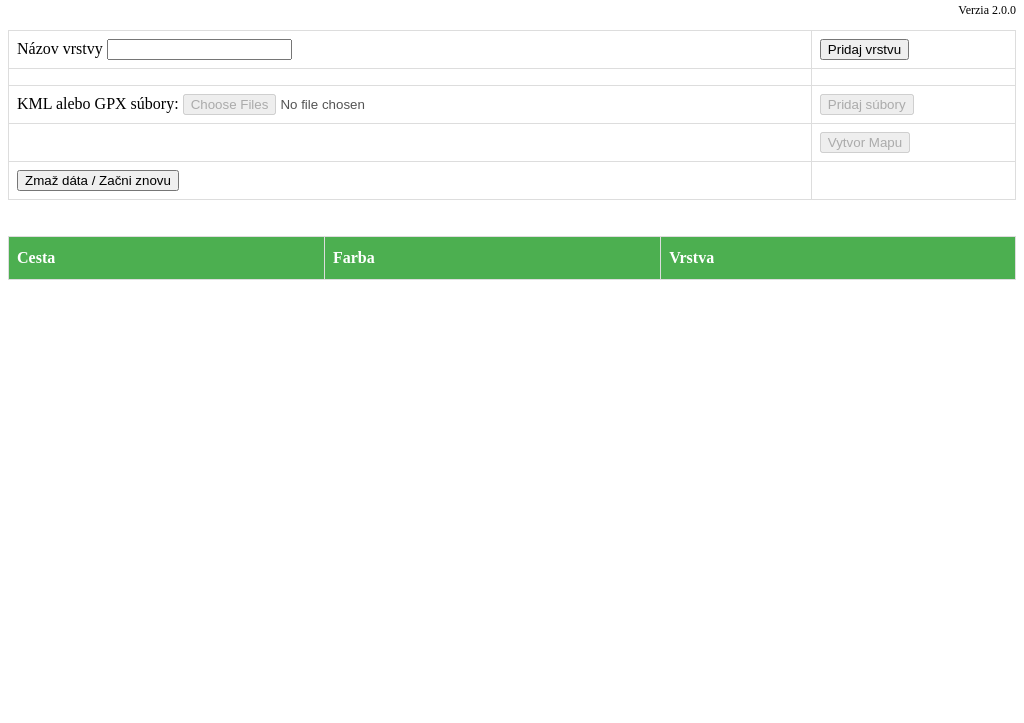
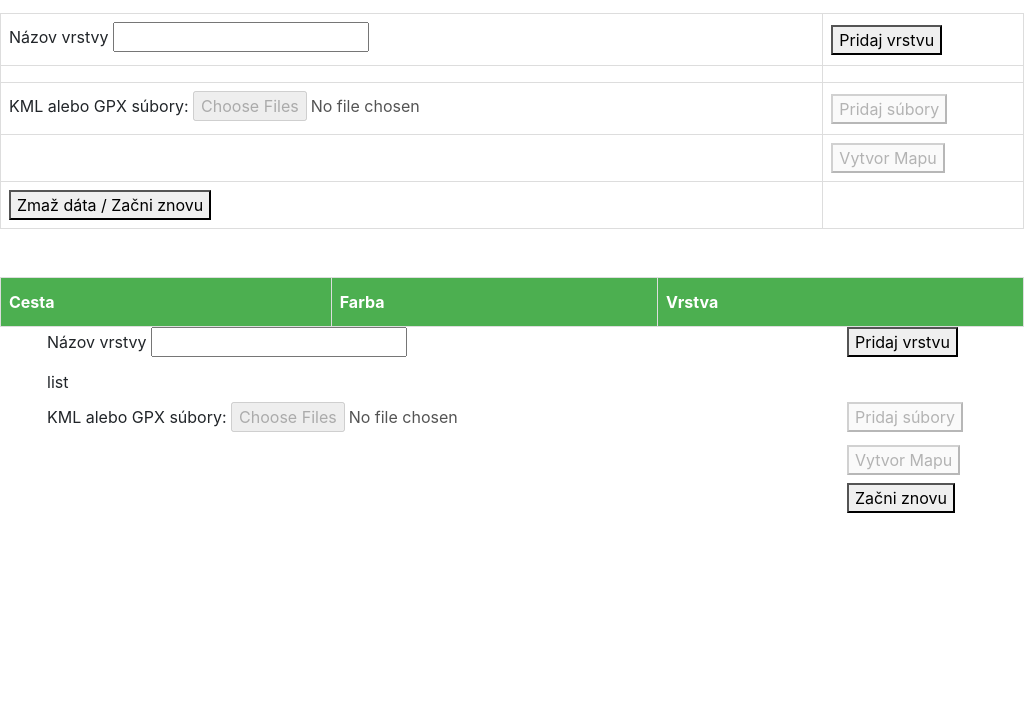
Before and after one commit to msolanikova/kml-creator, an Electron app: page src/index.html in a window 1024 px wide. Shown: the part 77-800 px from the top of the page. Drawn offline with Linux system fonts and the light colour scheme; no server answers.

Commit message:
bootstrap added

```diff
--- a/src/index.html
+++ b/src/index.html
@@ -1,10 +1,11 @@
-<!DOCTYPE html>
-<html>
+<!doctype html>
+<html lang="en">
 
 <head>
     <meta charset="UTF-8">
     <title>Skombinuj KML mapy do jednej!</title>
-    <link rel="stylesheet" href="style.css">
+    <link rel="stylesheet" href="./style.css">
+    <link rel="stylesheet" href="./bootstrap.min.css">
 </head>
 
 <body>
@@ -83,7 +84,53 @@
         </tbody>
     </table>
 
+    <div class="container">
+        <div class="row">
+            <div class="col-sm-10">
+                <label for="layerName">Názov vrstvy</label>
+                <input type="text" name="layerName" id="layerName" />
+            </div>
+            <div class="col-sm-2">
+                <button>Pridaj vrstvu</button>
+            </div>
+        </div>
+        <div class="row mt-2">
+            <div class="col-sm-10" id="layersList-NEW">
+                list
+            </div>
+            <div class="col-sm-2">
+            </div>
+        </div>
+
+        <div class="row mt-2">
+            <div class="col-sm-10">
+                <label for="filePicker">KML alebo GPX súbory: </label>
+                <input id="filePicker" name="filePicker" type="file" multiple disabled="true">
+            </div>
+            <div class="col-sm-2">
+                <button id="filePickerSubmit" disabled="true">Pridaj súbory</button>
+            </div>
+        </div>
+
+        <div class="row mt-2">
+            <div class="col-sm-10">
+            </div>
+            <div class="col-sm-2">
+                <button id="kmlCreateButton" disabled="true">Vytvor Mapu</button>
+            </div>
+        </div>
+
+        <div class="row mt-2">
+            <div class="col-sm-10">
+            </div>
+            <div class="col-sm-2">
+                <button>Začni znovu</button>
+            </div>
+        </div>
+    </div>
+
     <script src="./renderer.js"></script>
+    <script src="./bootstrap.bundle.min.js"></script>
 </body>
 
 </html>
--- a/src/style.css
+++ b/src/style.css
@@ -36,3 +36,9 @@ h1 {
     text-align: right;
     width: 100%;
 }
+
+/*.container-fluid .row .col-sm,
+.container-fluid .row .col-sm-10,
+.container-fluid .row .col-sm-2 {
+    border: 1px solid black;
+}*/
```
Also changed, not shown: src/bootstrap.bundle.min.js (added), src/bootstrap.min.css (added).
